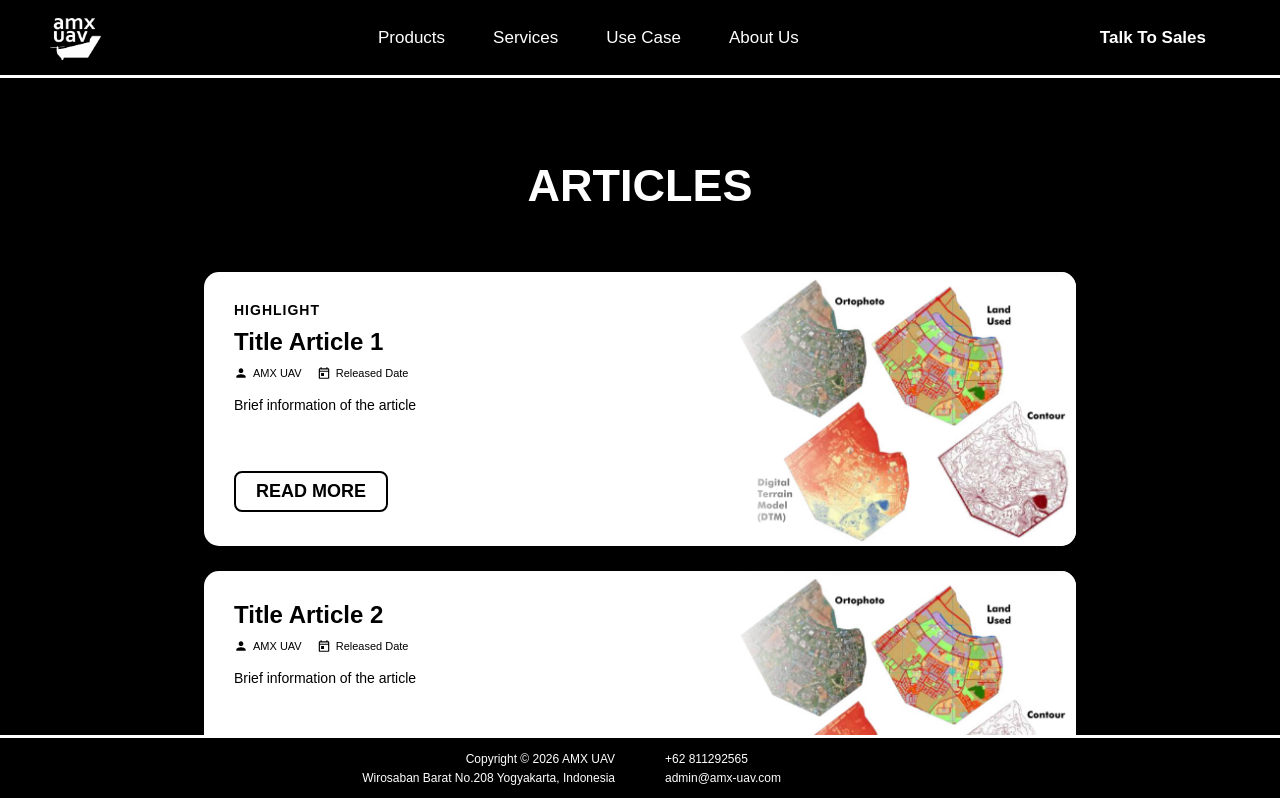
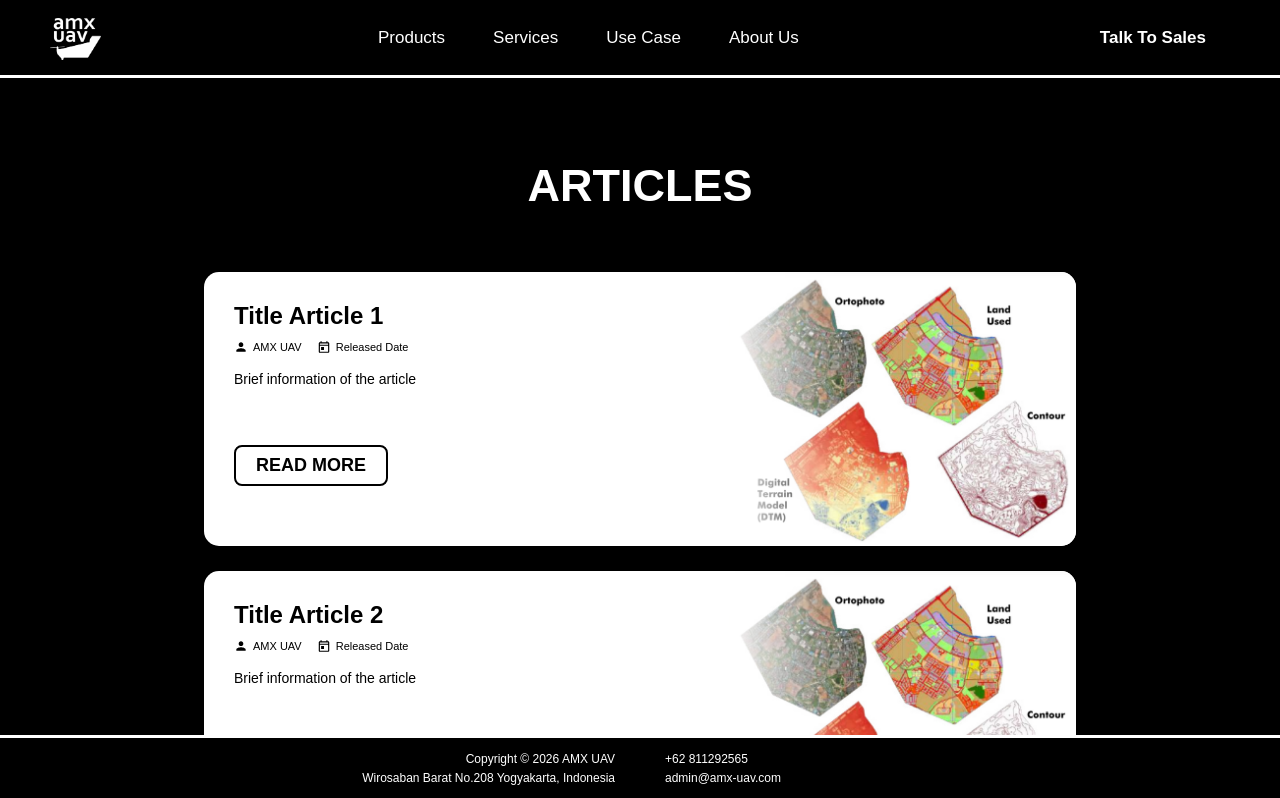
Before and after one commit to nasgmr/website-amx-next, a Next.js app: page /about-us/articles in a window 1280 px wide. Shown: the top 798 px of the page. Built offline with nearby package versions, Linux system fonts and the light colour scheme; a web font is replaced by a local one.

Commit message:
fix: article page.js

```diff
--- a/src/app/about-us/articles/page.js
+++ b/src/app/about-us/articles/page.js
@@ -14,7 +14,6 @@ export default function ArticlesPage() {
         {/* 1. HIGHLIGHT ARTICLE (PALING ATAS) */}
         <div className="list-card">
           <div className="list-card-content">
-            <h4 className="highlight-title" style={{ fontWeight: 600, color: '#000000', marginBottom: '10px', fontSize: '14px', letterSpacing: '1px' }}>HIGHLIGHT</h4>
             <h3>Title Article 1</h3>
             <div className="article-meta">
               <span className="meta-item">
```
